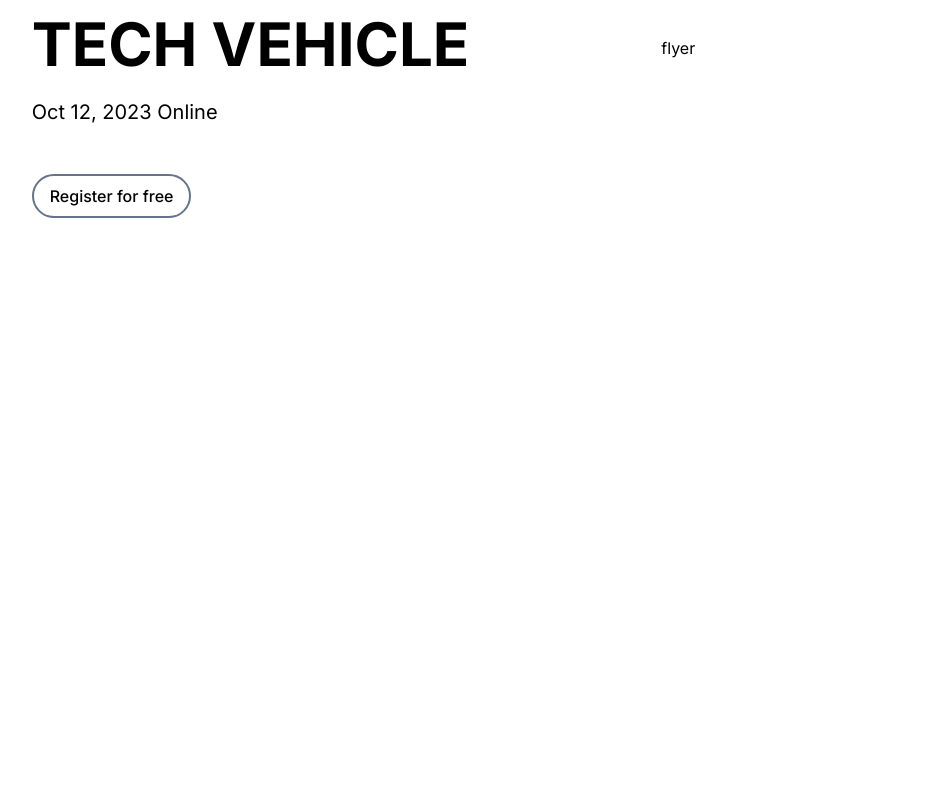
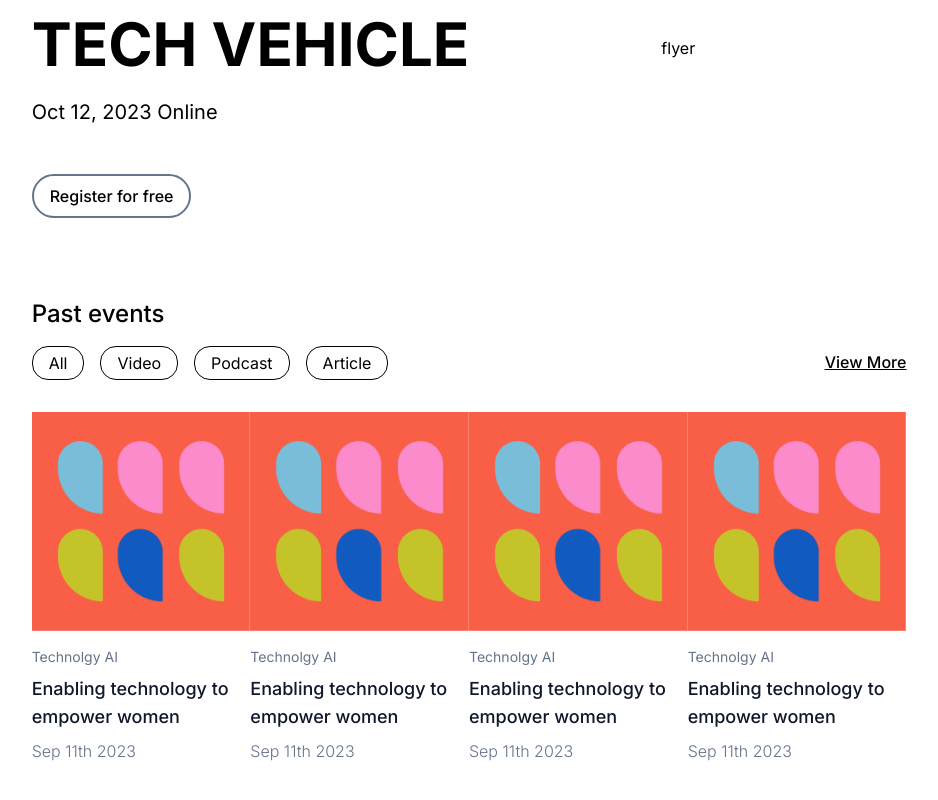
Before and after one commit to sherewiresdigital/website, a Next.js app: page / in a window 1280 px wide. Shown: the part 294-1094 px from the top of the page, without its empty margins (171-1109 px from the left). Before the commit the page ends 800 px from the top, so only its background shows below. Built offline with nearby package versions, Linux system fonts and the light colour scheme.

Commit message:
add Posts List layout

```diff
--- /dev/null
+++ b/app/components/posts.tsx
@@ -0,0 +1,81 @@
+import Image from "next/image"
+import PostCover from "../../public/postcover.png"
+
+export default function Posts() {
+  return <div className="container mx-auto items-center w-10/12 py-12">
+    <div className="px-24">
+      {/* section title */}
+      <div>
+        <h2 className="text-2xl font-medium">
+          Past events
+        </h2>
+      </div>
+      {/* posts filter */}
+      <div className="flex py-4 columns-2 justify-between">
+        <div className="flex">
+          <button className="mr-4 px-4 py-1 border border-black rounded-2xl">
+            All</button>
+          <button className="mr-4 px-4 py-1 border border-black rounded-2xl">
+            Video</button>
+          <button className="mr-4 px-4 py-1 border border-black rounded-2xl">
+            Podcast</button>
+          <button className="mr-4 px-4 py-1 border border-black rounded-2xl">
+            Article</button>
+        </div>
+        <div className="text-base/8 font-medium underline">
+          <a href="#">View More</a></div>
+      </div>
+      {/* posts listing */}
+      <div className="flex py-4 justify-between columns-4">
+        <div className="w-56">
+          <Image src={PostCover} alt="logo" className="w-56" priority />
+          <h6 className="mt-2 py-2 text-sm text-slate-500">
+            Technolgy AI
+          </h6>
+          <h6 className="text-lg text-slate-900 font-medium">
+            Enabling technology to empower women
+          </h6>
+          <h6 className="py-2 text-base text-slate-500 font-light">
+            Sep 11th 2023
+          </h6>
+        </div>
+        <div className="w-56">
+          <Image src={PostCover} alt="logo" className="w-56" priority />
+          <h6 className="mt-2 py-2 text-sm text-slate-500">
+            Technolgy AI
+          </h6>
+          <h6 className="text-lg text-slate-900 font-medium">
+            Enabling technology to empower women
+          </h6>
+          <h6 className="py-2 text-base text-slate-500 font-light">
+            Sep 11th 2023
+          </h6>
+        </div>
+        <div className="w-56">
+          <Image src={PostCover} alt="logo" className="w-56" priority />
+          <h6 className="mt-2 py-2 text-sm text-slate-500">
+            Technolgy AI
+          </h6>
+          <h6 className="text-lg text-slate-900 font-medium">
+            Enabling technology to empower women
+          </h6>
+          <h6 className="py-2 text-base text-slate-500 font-light">
+            Sep 11th 2023
+          </h6>
+        </div>
+        <div className="w-56">
+          <Image src={PostCover} alt="logo" className="w-56" priority />
+          <h6 className="mt-2 py-2 text-sm text-slate-500">
+            Technolgy AI
+          </h6>
+          <h6 className="text-lg text-slate-900 font-medium">
+            Enabling technology to empower women
+          </h6>
+          <h6 className="py-2 text-base text-slate-500 font-light">
+            Sep 11th 2023
+          </h6>
+        </div>
+      </div>
+    </div>
+  </div>
+}
--- a/app/home/page.tsx
+++ b/app/home/page.tsx
@@ -1,7 +1,11 @@
 import Banner from "../components/banner"
+import Posts from "../components/posts"
 
 export default function HomePage() {
   return (
+    <div>
       <Banner />
+      <Posts />
+    </div>
   )
 }
```
Also changed, not shown: public/postcover.png (added).
